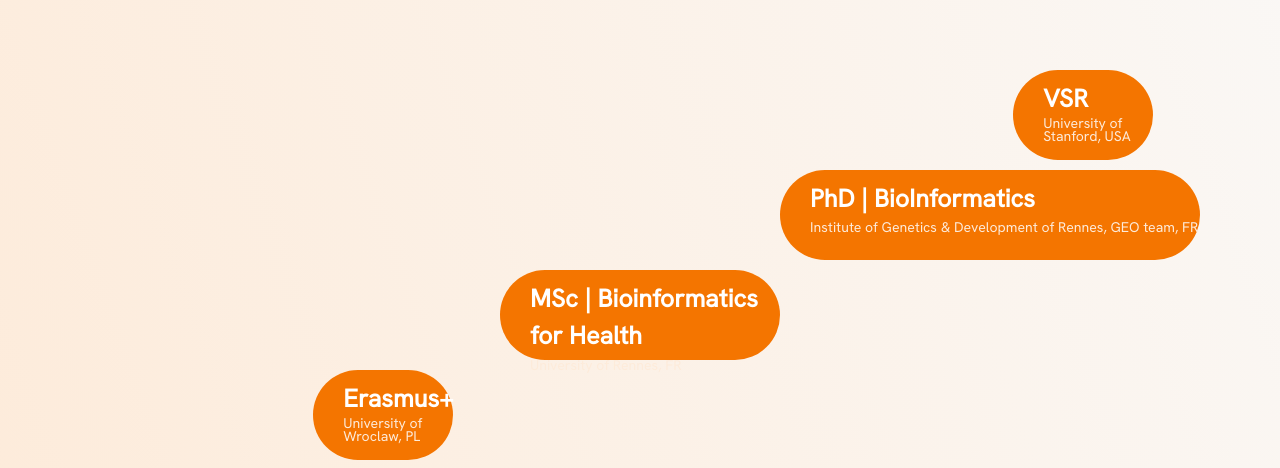
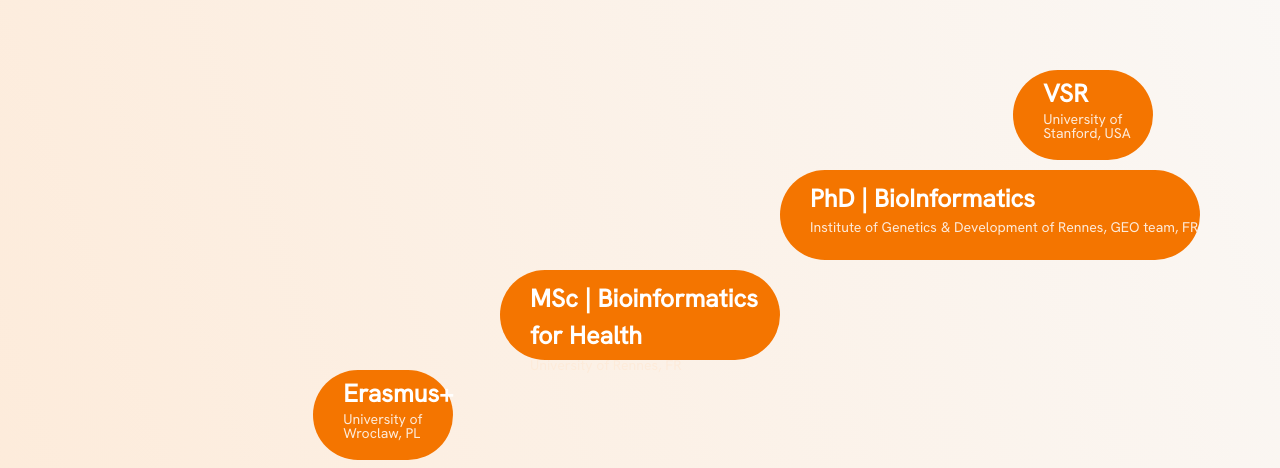
Before and after one commit to roma-rin/portfolio, a plain HTML site: page index.html in a window 1280 px wide. Shown: the part 1009-1477 px from the top of the page. Drawn offline with nearby package versions, Linux system fonts and the light colour scheme.

Commit message:
fix box appearance

```diff
--- a/css/styles.css
+++ b/css/styles.css
@@ -161,8 +161,12 @@ a:hover {
     display: none;
 }
 
-#stanford-box-container #bg-down-text,  #erasmus-box-container #bg-down-text{
-    line-height: 0.9;
+#stanford-box-container #bg-up-text, #erasmus-box-container #bg-up-text {
+    padding-top: 5px;
+}
+
+#stanford-box-container #bg-down-text, #erasmus-box-container #bg-down-text {
+    line-height: 1;
 }
 
 /* main media query section */
```
